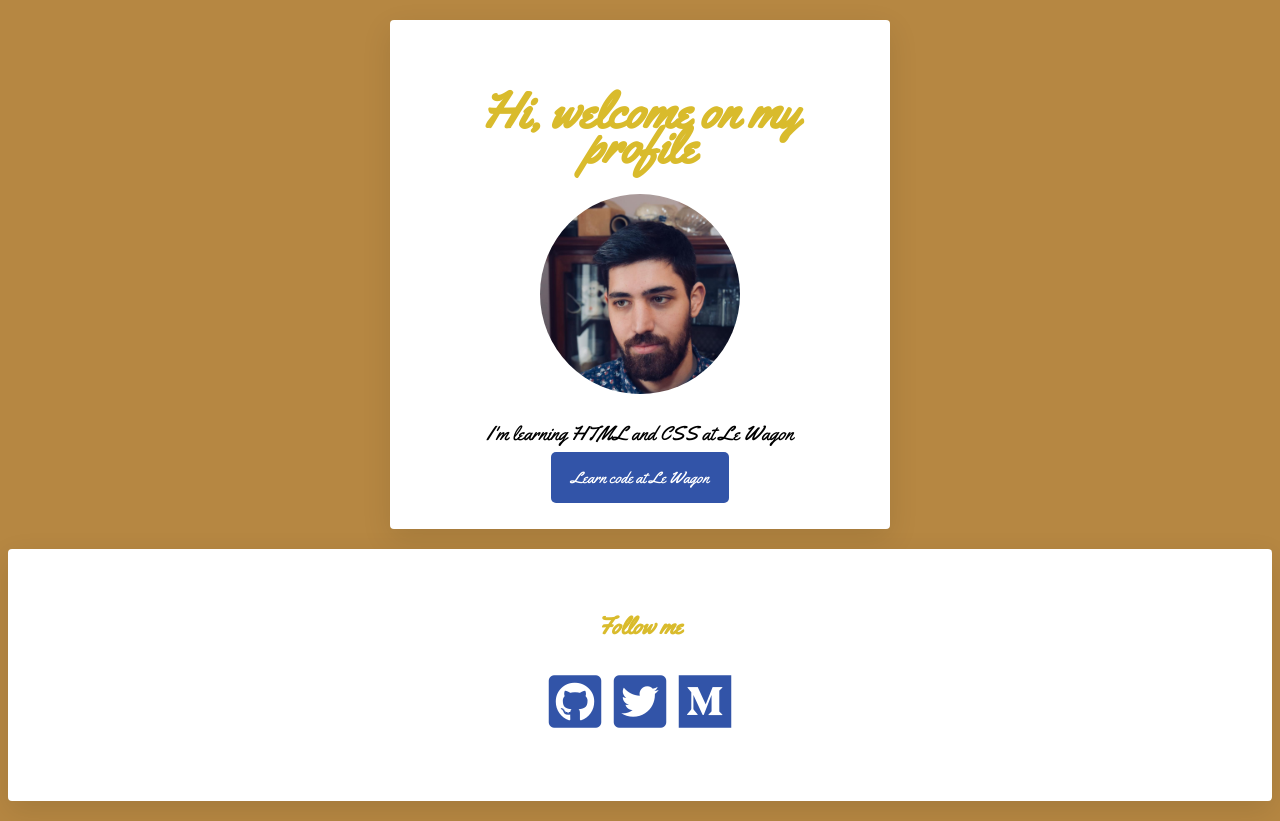
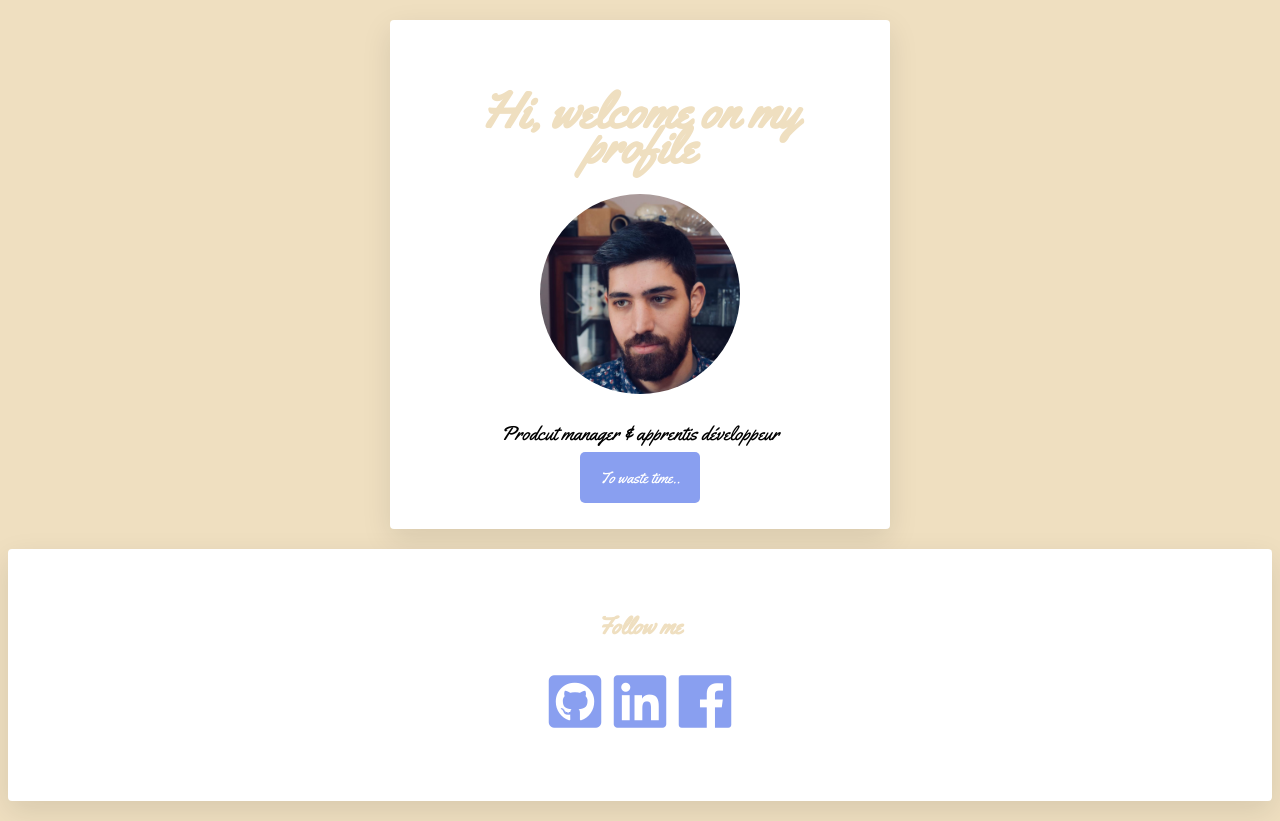
Before and after one commit to Floflorifiranfan/profile, a plain HTML site: page index.html in a window 1280 px wide. Drawn offline with Linux system fonts and the light colour scheme.

Commit message:
profil last

```diff
--- a/index.html
+++ b/index.html
@@ -14,9 +14,9 @@
       <h1> Hi, welcome on my profile</h1>
       <img src="images/floflo.jpeg" class="img-circle" width="100px"alt="moi">
         <p>
-          I'm learning HTML and CSS at Le Wagon
+          Prodcut manager & apprentis développeur
         </p>
-      <a href="" class="btn-blue"> Learn code at Le Wagon</a>
+      <a href="https://theuselessweb.com/" class="btn-blue"> To waste time..</a>
     </div>
   </div>
 
@@ -26,16 +26,19 @@
   <h2>Follow me</h2>
   <ul class="list-inline">
     <li>
-      <a href="https://github.com/Floflorifiranfan" target="_blank"></a>
+      <a href="https://github.com/Floflorifiranfan" target="_blank">
         <i class="fab fa-github-square"></i>
+      </a>
     </li>
     <li>
-      <a href="https://www.linkedin.com/in/florian-bel-03257652/" target="_blank"></a>
-        <i class="fab fa-twitter-square"></i>
+      <a href="https://www.linkedin.com/in/florian-bel-03257652/" target="_blank">
+        <i class="fab fa-linkedin"></i>
+      </a>
     </li>
     <li>
-      <a href="https://www.facebook.com/bel.florian" target="_blank"></a>
-      <i class="fab fa-medium"></i>
+      <a href="https://www.facebook.com/bel.florian" target="_blank">
+       <i class="fab fa-facebook"></i>
+      </a>
     </li>
   </ul>
 </div>
--- a/style.css
+++ b/style.css
@@ -3,7 +3,7 @@
 @import url('https://fonts.googleapis.com/css2?family=Yellowtail&display=swap');
 body {
   font-family: 'Yellowtail';
-  background-color: #B68742;
+  background-color: #EFDFC0;
 }
 
 h1 {
@@ -16,7 +16,7 @@ p{
 }
 
 h1, h2 {
-color : #D9BB2C;
+color : #EFDFC0;
 line-height: 35px;
 }
 
@@ -28,10 +28,6 @@ img {
 a {
   text-decoration: none;
 }
-a:hover {
-  color: white;
-  background-color: #36D697 ;
-}
 .card-white {
   background-color: white;
   padding: 40px;
@@ -42,10 +38,14 @@ a:hover {
 }
 
 .btn-blue {
-  background-color: #3254A8;
+  background-color: #899FF0;
   color: white;
   padding: 15px 20px;
   border-radius: 5px;
+}
+
+.btn-blue:hover{
+  background-color: #36D697;
 }
 .container {
   width: 500px;
@@ -62,7 +62,7 @@ div {
   display: inline;
   font-size: 60px;
   border-radius: 4px;
-  color: #3254A8;
+  color: #899FF0;
 }
 ul {
   display:block;
@@ -89,3 +89,13 @@ ul {
     width: 300px;
   }
 }
+.card-white a {
+  color: #899FF0;
+}
+.card-white a:hover {
+  color: #36D697;
+}
+ .card-white .btn-blue,
+ .card-white .btn-blue:hover {
+   color: white;
+ }
```
